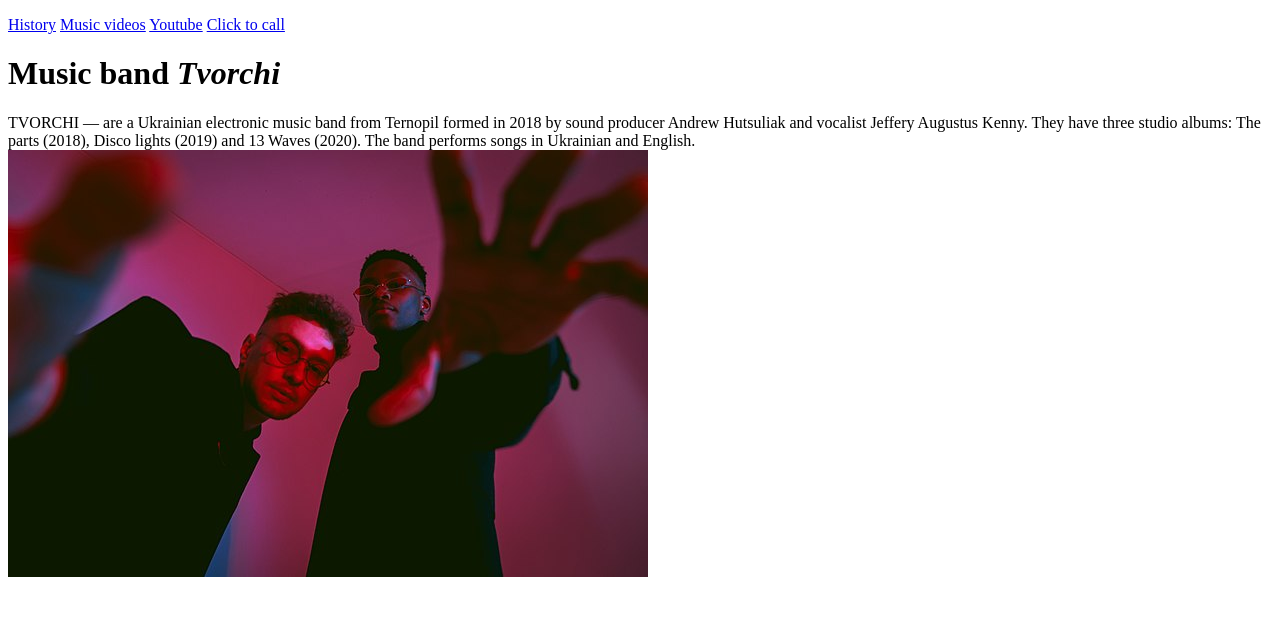
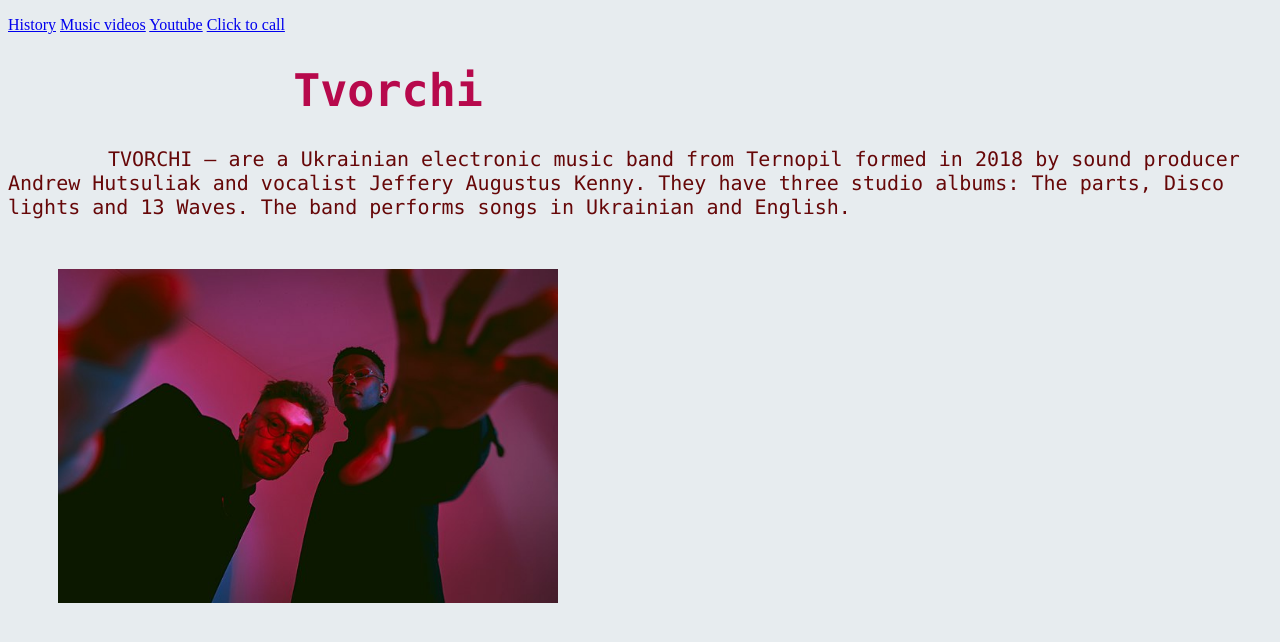
Before and after one commit to anastasiiahaioshko/Anastasiia-Haioshko-MMP240-HW1-2, a plain HTML site: page index.html in a window 1280 px wide. Drawn offline with Linux system fonts and the light colour scheme.

Commit message:
Update index.html

```diff
--- a/index.html
+++ b/index.html
@@ -3,6 +3,35 @@
 
 <head>
 	<title>Tvorchi</title>
+  <style>
+    body{
+      background:#e7ecef;
+    }
+
+    p1{
+      font-size:20px;
+      font-family:lucida console;
+      color:#660708;
+     margin:100px;
+      width:40px;
+    }
+    h1{
+      font-size:45px;
+      font-family: lucida console;
+      color:#b7094c;
+      width: 700px;
+      margin: 30px;
+      text-align:center;
+    }
+
+    img{
+      width: 500px;
+      hight: 100px;
+      margin: 50px;
+      image-align:center;
+
+    }
+    </style>
 </head>
 
 <body>
@@ -11,8 +40,8 @@
 		<a href="musicvideos.html">Music videos</a>
 		<a href="https://www.youtube.com/channel/UC13pS2KbzgXkedidjVa11xg" target="_blank">Youtube</a>
 		<a href="tel:+380 97 514 9115">Click to call</a>
-		<h1>Music band <i>Tvorchi</i></h1>
-    <p1>TVORCHI — are a Ukrainian electronic music band from Ternopil formed in 2018 by sound producer Andrew Hutsuliak and vocalist Jeffery Augustus Kenny. They have three studio albums: The parts (2018), Disco lights (2019) and 13 Waves (2020). The band performs songs in Ukrainian and English.</p1>
+		<h1>Tvorchi</h1>
+    <p1>TVORCHI — are a Ukrainian electronic music band from Ternopil formed in 2018 by sound producer Andrew Hutsuliak and vocalist Jeffery Augustus Kenny. They have three studio albums: The parts, Disco lights and 13 Waves. The band performs songs in Ukrainian and English.</p1>
     <img src="tvorchi.jpg"
     >
     </body>
```
